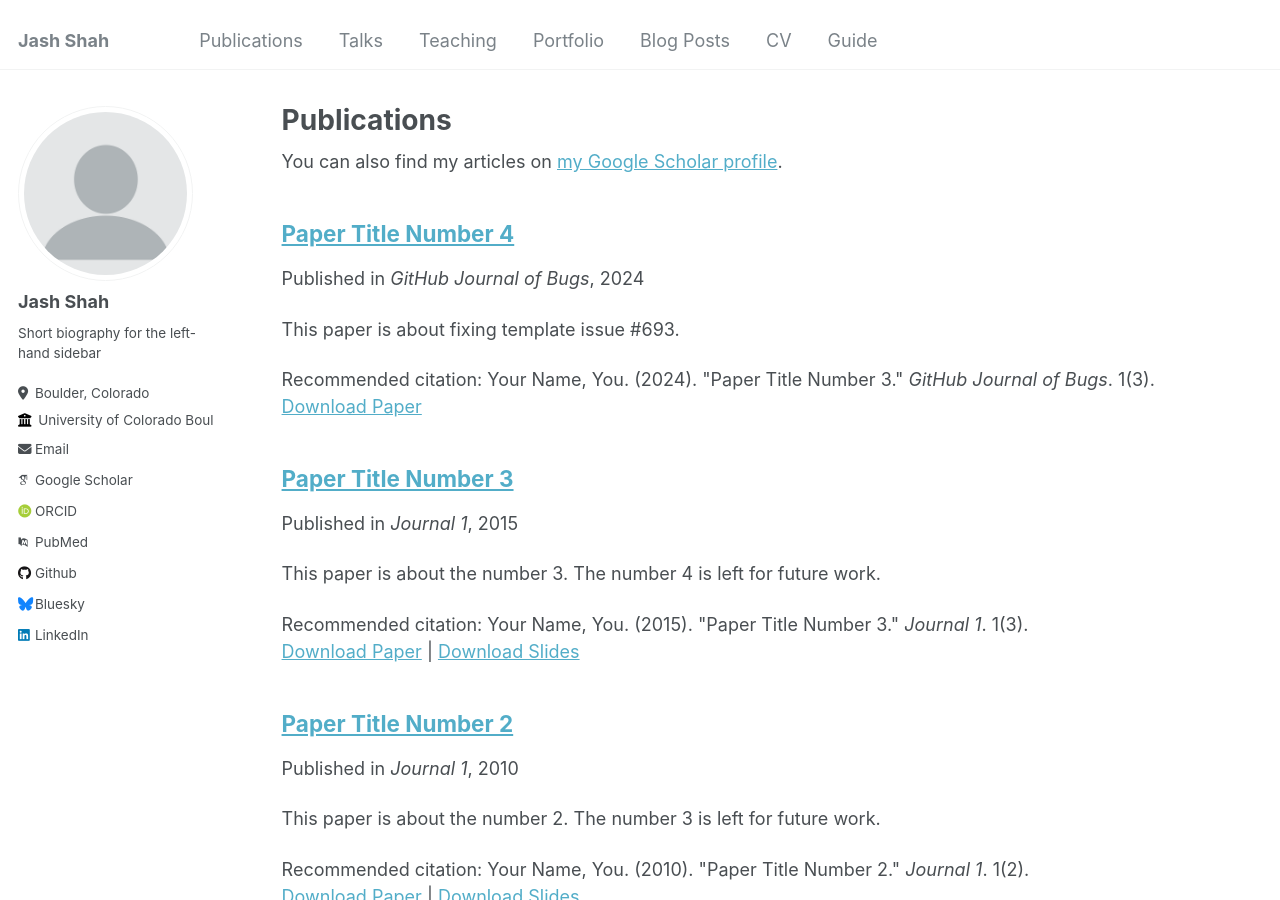
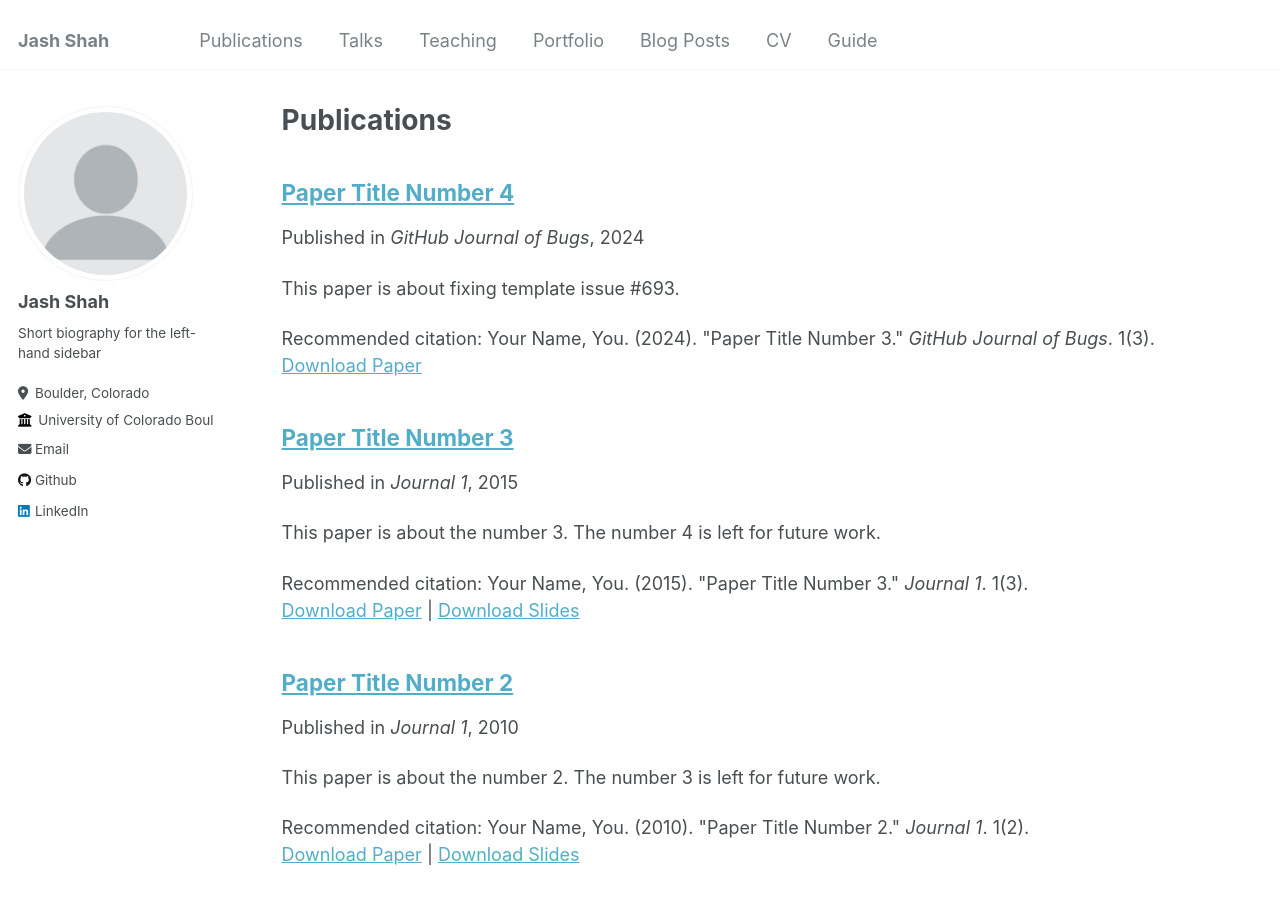
Before and after one commit to gemini30/gemini30.github.io, a Jekyll site: the page built from _pages/publications.md, in a window 1280 px wide and 900 px high. Built offline with Jekyll 4.4.1, drawn with Linux system fonts in a browser that asks for light colours; some web fonts are replaced; part of the change alters nothing that is shown.

Commit message:
Update _config.yml

```diff
--- a/_config.yml
+++ b/_config.yml
@@ -32,23 +32,23 @@ author:
 
   # Academic websites
   arxiv            : # URL - Update with the correct link to your profile
-  googlescholar    : "https://scholar.google.com/citations?user=PS_CX0AAAAAJ"
+  googlescholar    : # URL
   impactstory      : # URL
-  orcid            : "http://orcid.org/yourorcidurl"
+  orcid            : # URL
   semantic         : # URL
-  pubmed           : "https://www.ncbi.nlm.nih.gov/pubmed/?term=john+snow"
+  pubmed           : # URL
   researchgate     : # URL
 
   # Repositories and software development
   bitbucket        : # Username - Update with your username on the site
   codepen          : # Username
   dribbble         : # Username
-  github           : "academicpages"
+  github           : "gemini30"
   kaggle           : # Username
   stackoverflow    : # User number or user number and name (i.e., use "1" or "1/jeff-atwood")
 
   # Social media
-  bluesky          : "bsky.app" # Replace this with you Bluesky username
+  bluesky          : # Username
   facebook         : # Username
   flickr           : # Username
   foursquare       : # Username
```
